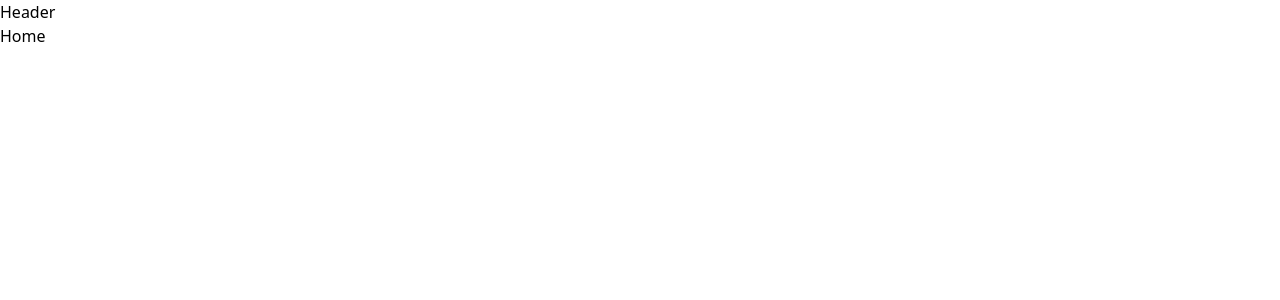
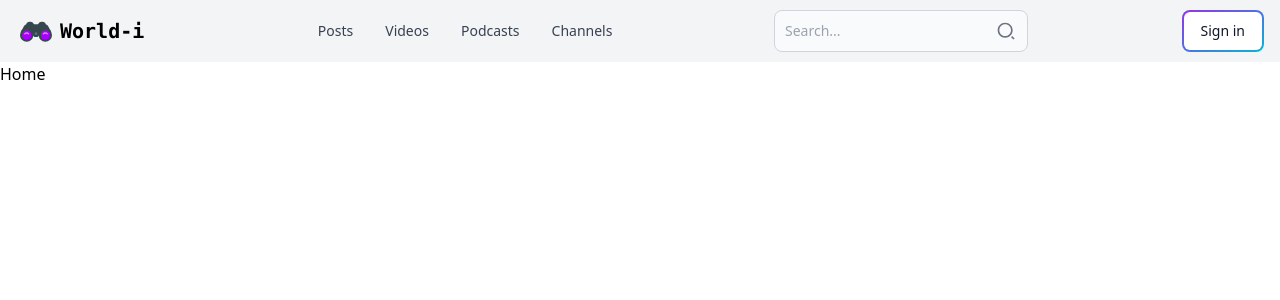
Before and after one commit to Languagelabs/mernstack-blog, a React (Vite) app in the folder client/: page / in a window 1280 px wide. Shown: the top 300 px of the page. Built offline with nearby package versions, Linux system fonts and the light colour scheme.

Commit message:
Completed the header component ui

```diff
--- a/client/src/components/Header.jsx
+++ b/client/src/components/Header.jsx
@@ -1,6 +1,52 @@
+import { Link, useLocation } from 'react-router-dom';
+import { Button, Navbar, TextInput } from 'flowbite-react';
+import { FcBinoculars } from "react-icons/fc";
+import { RiSearch2Line } from "react-icons/ri";
 
 export default function Header() {
-  return (
-    <div>Header</div>
-  )
+    const path = useLocation().pathname
+    return (
+        <Navbar className='bg-gray-100 w-100'>
+          <Navbar.Brand as={'div'}>
+            <Link to={'/'} className='whitespace-nowrap flex items-center mr-5'>
+              <FcBinoculars  className='w-10 h-8 ' />
+              <h1 className='text-xl font-semibold pl-1 font-mono '> World-i </h1>
+            </Link>
+          </Navbar.Brand>
+          <Navbar.Toggle  className='order-2'/>
+          <Navbar.Collapse className=''>
+            <Navbar.Link as={'div'} active={ path === '/posts'}>
+              <Link to={'/posts'}>Posts</Link>
+            </Navbar.Link>
+            <Navbar.Link as={'div'} active={ path === '/videos'}>
+              <Link to={'/videos'}>Videos</Link>
+            </Navbar.Link>
+            <Navbar.Link as={'div'} active={ path === '/podcasts'}>
+              <Link to={'/podcasts'}>Podcasts</Link>
+            </Navbar.Link>
+            <Navbar.Link as={'div'} active={ path === '/channels'}>
+              <Link to={'/channels'}>Channels</Link>
+            </Navbar.Link>
+          </Navbar.Collapse>
+
+          <div className="flex gap-2">
+            <Link to={'/search'}>
+              <Button className='p-0 md:hidden ' color='gray'  pill >
+                <RiSearch2Line className=' text-gray-400' />
+              </Button>
+            </Link>
+            <div className="hidden md:inline">
+              <form>
+                <TextInput className='' type='search' placeholder='Search...' id='search' rightIcon={RiSearch2Line}/>
+              </form>
+            </div>
+
+          </div>
+          <div className="">
+            <Link to={'/sign-in'}>
+                <Button gradientDuoTone='purpleToBlue' outline className='w-auto whitespace-nowrap' size='md'> Sign in </Button>
+            </Link>
+          </div>
+        </Navbar>
+    )
 }
```
